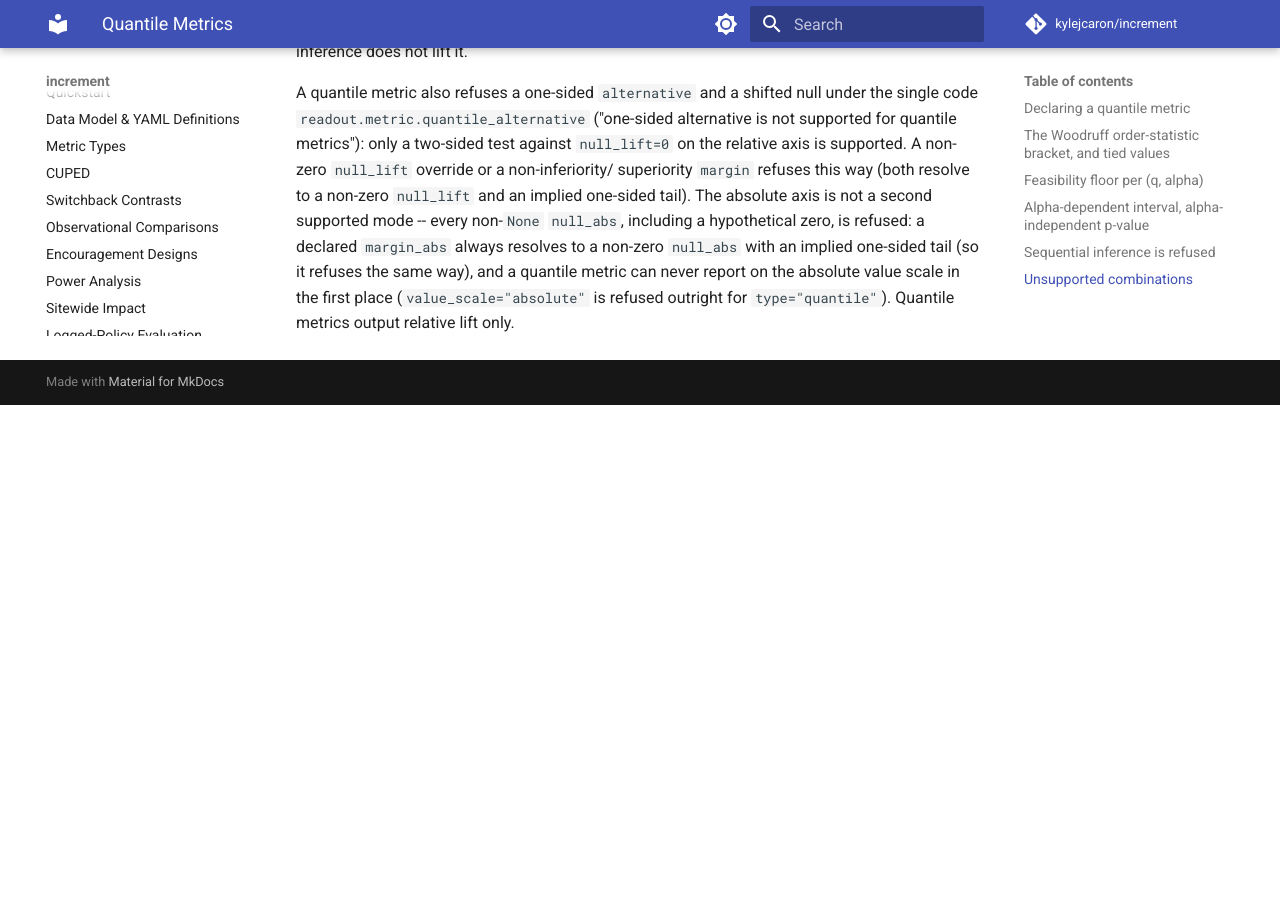
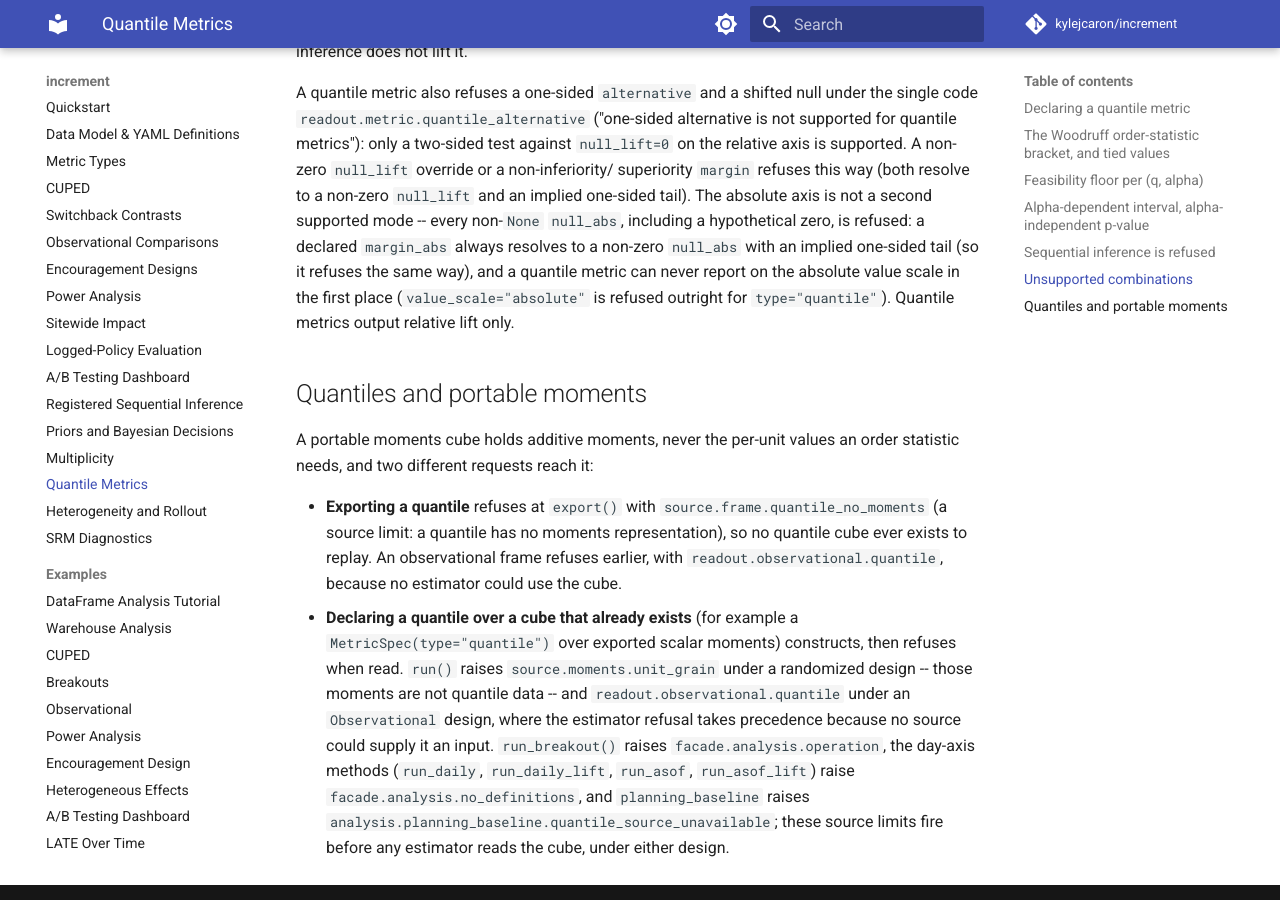
Before and after one commit to kylejcaron/increment, an MkDocs documentation site: the page built from docs/guides/quantile-metrics.md, in a window 1280 px wide and 900 px high, scrolled down 2808 px. Built offline with MkDocs 1.6.1 and Material for MkDocs 9.7.7, drawn with Linux system fonts in a browser that asks for light colours; comment, search, counter and statistics services are not loaded; before the commit the page ends 3213 px from its top, so only the background shows below that.

Commit message:
Distinguish quantile export refusal from a quantile declared over portable scalar moments, naming every measured path

```diff
--- a/docs/guides/quantile-metrics.md
+++ b/docs/guides/quantile-metrics.md
@@ -142,3 +142,25 @@ the same way), and a quantile metric can never report on the absolute
 value scale in the first place (`value_scale="absolute"` is refused
 outright for `type="quantile"`). Quantile metrics output relative lift
 only.
+
+## Quantiles and portable moments
+
+A portable moments cube holds additive moments, never the per-unit values an
+order statistic needs, and two different requests reach it:
+
+- **Exporting a quantile** refuses at `export()` with
+  `source.frame.quantile_no_moments` (a source limit: a quantile has no moments
+  representation), so no quantile cube ever exists to replay. An observational
+  frame refuses earlier, with `readout.observational.quantile`, because no
+  estimator could use the cube.
+- **Declaring a quantile over a cube that already exists** (for example a
+  `MetricSpec(type="quantile")` over exported scalar moments) constructs, then
+  refuses when read. `run()` raises `source.moments.unit_grain` under a
+  randomized design -- those moments are not quantile data -- and
+  `readout.observational.quantile` under an `Observational` design, where the
+  estimator refusal takes precedence because no source could supply it an input.
+  `run_breakout()` raises `facade.analysis.operation`, the day-axis methods
+  (`run_daily`, `run_daily_lift`, `run_asof`, `run_asof_lift`) raise
+  `facade.analysis.no_definitions`, and `planning_baseline` raises
+  `analysis.planning_baseline.quantile_source_unavailable`; these source limits
+  fire before any estimator reads the cube, under either design.
--- a/docs/limitations.md
+++ b/docs/limitations.md
@@ -63,12 +63,12 @@ Reproduce this table with `uv run --extra demo --extra tables --extra dashboard
 | Categorical observational adjustment (string covariates) | yes | yes | refused (SOURCE -- no `design=`) | yes | yes | refused (SOURCE, `source.moments.covariate_unavailable` -- no per-unit covariates) |
 | Categorical nulls with a nondefault missing-value policy | yes | yes | refused (SOURCE -- no `design=`) | default missing-value refusal; YAML does not accept policy overrides | default missing-value refusal inherited from definitions | refused (SOURCE -- no per-unit covariates) |
 | Observational primary + secondary + guardrail together (role multiplicity) | yes | yes | refused (SOURCE -- no `design=`) | yes | yes | refused (SOURCE -- same as above) |
-| Quantile inference on tied/rounded outcomes | yes | yes (unwindowed only -- the panel's per-unit collapse is the same per-unit total mean/ratio already use; a windowed quantile metric can never be declared on the frame path at all, `frame.metric.window_days_supported`) | refused (SOURCE -- a quantile metric is refused at the metric-type gate before any frame is read) | yes | yes | refused (SOURCE, `source.frame.quantile_no_moments` -- a quantile has no moments representation) |
-| Quantile metric under an `Observational` design | refused (CONSTRUCTION, `readout.observational.quantile` -- the order-statistic interval assumes randomized arms, so no observational quantile estimator exists) | refused (CONSTRUCTION, `readout.observational.quantile` -- same) | refused (SOURCE -- no `design=`) | refused (CONSTRUCTION, `readout.observational.quantile` -- same) | refused (CONSTRUCTION, `readout.observational.quantile` -- same) | refused (CONSTRUCTION, `readout.observational.quantile` -- a quantile declaration over scalar moments is refused before those moments can be used as quantile data) |
+| Quantile inference on tied/rounded outcomes | yes | yes (unwindowed only -- the panel's per-unit collapse is the same per-unit total mean/ratio already use; a windowed quantile metric can never be declared on the frame path at all, `frame.metric.window_days_supported`) | refused (SOURCE -- a quantile metric is refused at the metric-type gate before any frame is read) | yes | yes | refused (SOURCE, `source.frame.quantile_no_moments` on `export()` -- a quantile has no moments representation, so no quantile cube exists to replay; a quantile declared over an existing scalar-moments cube is refused on `run()` with `source.moments.unit_grain` because the cube holds no per-unit values, on `run_breakout()` with `facade.analysis.operation`, and on the day-axis methods with `facade.analysis.no_definitions`) |
+| Quantile metric under an `Observational` design | refused (CONSTRUCTION, `readout.observational.quantile` -- the order-statistic interval assumes randomized arms, so no observational quantile estimator exists) | refused (CONSTRUCTION, `readout.observational.quantile` -- same) | refused (SOURCE -- no `design=`) | refused (CONSTRUCTION, `readout.observational.quantile` -- same) | refused (CONSTRUCTION, `readout.observational.quantile` -- same) | refused (CONSTRUCTION, `readout.observational.quantile` on `run()` -- an observational frame cannot export a quantile cube (`export()` raises the same code), so this is a quantile declared over an existing scalar-moments cube. No source could supply the estimator an input, so the estimator refusal precedes the source limit the same declaration meets under a randomized design (`source.moments.unit_grain`). `run_breakout()` still raises `facade.analysis.operation` and the day-axis methods `facade.analysis.no_definitions`, SOURCE limits raised before any estimator is reached) |
 | Clustered ratio metric with a non-positive control-arm numerator | yes | refused (SOURCE -- `from_unit_panel(cluster=...)` refuses unconditionally; build clustered arm totals with `from_unit_summary(cluster=...)`) | refused (SOURCE -- a clustered arm-lift ratio has no switchback contrast shape) | yes | yes | refused (SOURCE, `source.moments.cluster_grain` -- clustered moments transport needs a complete encouragement compliance payload) |
 | Clustered zero relative variance retains its point and any available additive interval | yes | refused (SOURCE -- no clustered arm moments; use `from_unit_summary`) | refused (SOURCE -- a switchback contrast has no arm-cluster shape) | yes | yes | refused (SOURCE, `source.moments.cluster_grain` -- clustered moments transport needs a complete encouragement compliance payload) |
 | `Analysis.planning_baseline`, mean metric | yes | yes | yes (the pilot-fitted `SwitchbackBaseline` for the `switchback_*` solvers) | yes | yes | yes |
-| `Analysis.planning_baseline`, quantile metric | yes | yes (same unwindowed-only reach as the row above) | refused (SOURCE -- a quantile metric is refused at the switchback metric-type gate before any frame is read) | yes | yes | refused (SOURCE, `source.frame.quantile_no_moments` -- no per-unit rows to draw a pilot sample from) |
+| `Analysis.planning_baseline`, quantile metric | yes | yes (same unwindowed-only reach as the row above) | refused (SOURCE -- a quantile metric is refused at the switchback metric-type gate before any frame is read) | yes | yes | refused (SOURCE, `analysis.planning_baseline.quantile_source_unavailable` -- no per-unit control-arm values to draw a pilot sample from; a quantile cube cannot be exported, `source.frame.quantile_no_moments`) |
 | `Analysis.planning_baseline` with a declared cluster (per-unit mean/var; ICC on the metric's per-unit score) | yes | refused (SOURCE -- `from_unit_panel` takes no cluster) | refused (SOURCE -- a switchback contrast has no arm cluster) | yes | yes | refused (SOURCE, `source.moments.cluster_grain` -- clustered moments are not exported) |
 | `Analysis.planning_baseline` under a declared trigger (triggered-population moments and `trigger_rate`) | refused (SOURCE -- `from_unit_summary` accepts no `Experiment` declaration, so `planning_baseline`'s `trigger` always resolves `None`; the assigned population is analyzed instead) | refused (SOURCE -- same as `from_unit_summary`) | refused (SOURCE -- same as `from_unit_summary`) | yes | yes with the `trigger_population` and `assignment_counts` extensions; otherwise refused (SOURCE, `analysis.planning_baseline.trigger_evidence_unavailable`) | refused (SOURCE -- same as `from_unit_summary`) |
 | Logged-policy contrast (`estimate_policy_contrast`) | refused (SOURCE -- no `Analysis` constructor carries a decision trace: the per-decision chosen action, exact logged propensity, logging policy version and reward boundary; the family's own ingress is `LoggedTrace.from_records` / `from_frame`) | refused (SOURCE -- same) | refused (SOURCE -- same) | refused (SOURCE -- same) | refused (SOURCE -- same) | refused (SOURCE -- same) |
```
Also changed, not shown: docs/guides/observational.md (+8 -0 lines).
